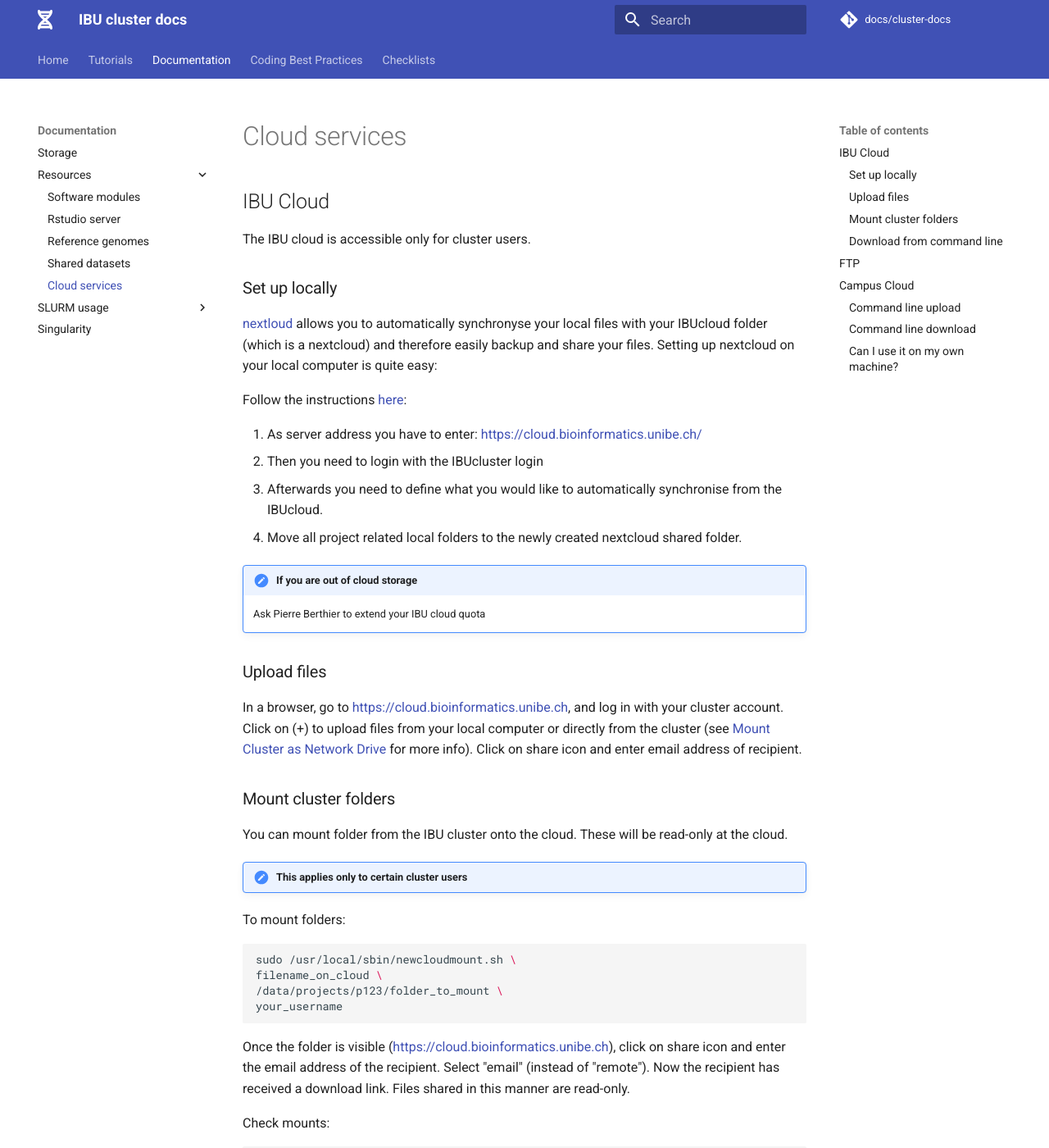
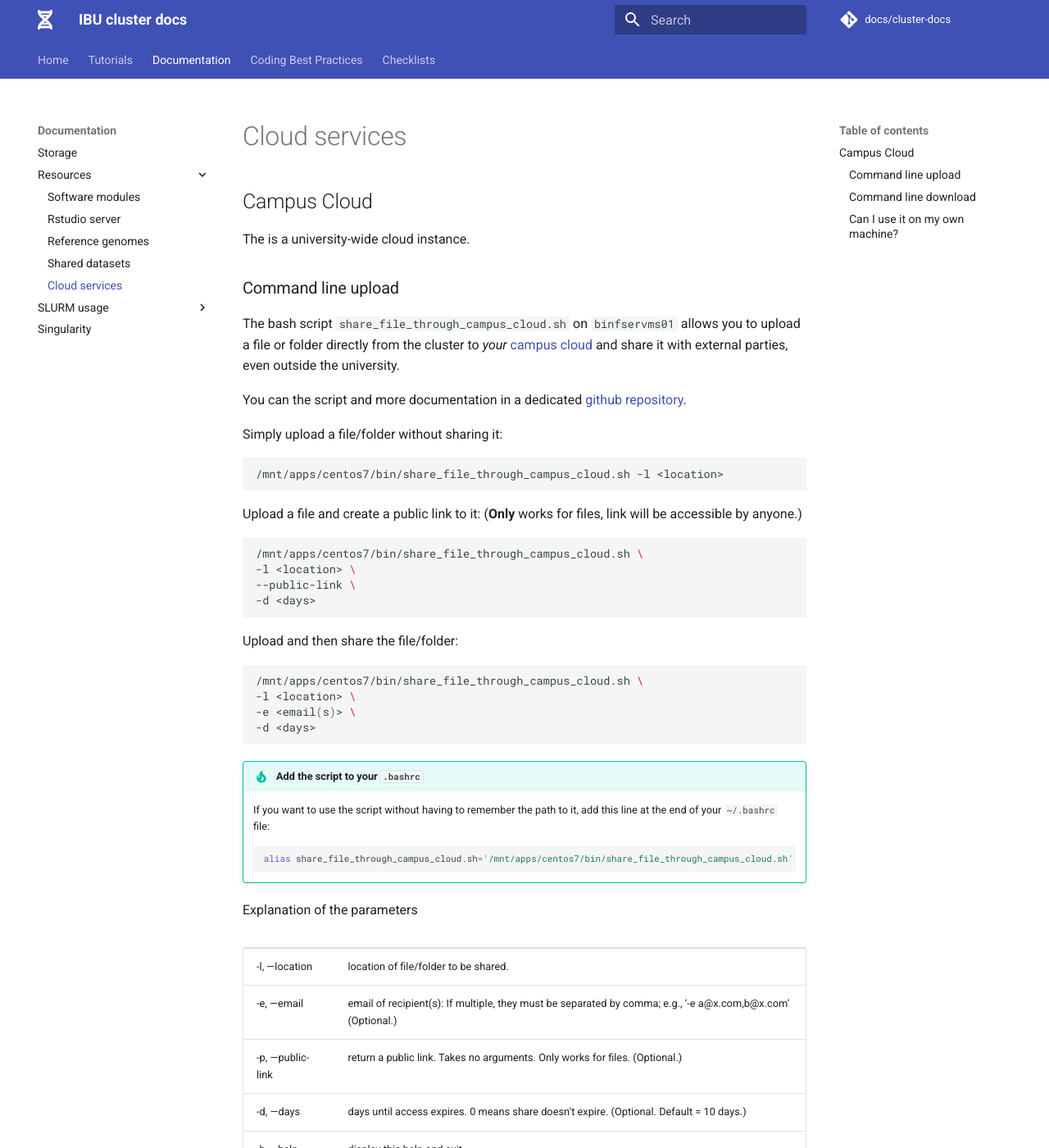
Before and after one commit to GeertvanGeest/cluster-docs, an MkDocs documentation site: the page built from docs/documentation/resources/cloud_services.md, in a window 1280 px wide and 1400 px high. Shown: the whole window at 82% size. Built offline with MkDocs 1.6.1 and Material for MkDocs 9.7.7, drawn with Linux system fonts in a browser that asks for light colours; some of the changed text lies outside the part shown.

Commit message:
removes ibu cloud info

````diff
--- a/docs/documentation/resources/cloud_services.md
+++ b/docs/documentation/resources/cloud_services.md
@@ -1,77 +1,4 @@
-## IBU Cloud
 
-The IBU cloud is accessible only for cluster users.
-
-### Set up locally
-
-[nextloud](https://nextcloud.com/) allows you to automatically synchronyse your local files with your IBUcloud folder (which is a nextcloud) and therefore easily backup and share your files. Setting up nextcloud on your local computer is quite easy:
-
-Follow the instructions [here](https://nextcloud.com/install/):
-
-1.  As server address you have to enter: [https://cloud.bioinformatics.unibe.ch/](https://cloud.bioinformatics.unibe.ch/)
-2.  Then you need to login with the IBUcluster login
-3.  Afterwards you need to define what you would like to automatically synchronise from the IBUcloud.
-4.  Move all project related local folders to the newly created nextcloud shared folder.
-
-!!! note "If you are out of cloud storage"
-    Ask Pierre Berthier to extend your IBU cloud quota
-
-### Upload files
-
-In a browser, go to [https://cloud.bioinformatics.unibe.ch](https://cloud.bioinformatics.unibe.ch/), and log in with your cluster account. Click on (+) to upload files from your local computer or directly from the cluster (see [Mount Cluster as Network Drive](https://projects.bioinformatics.unibe.ch/projects/ibu-best-practices/wiki/mount-cluster-as-network-drive-sshfs) for more info). Click on share icon and enter email address of recipient.
-
-### Mount cluster folders
-
-You can mount folder from the IBU cluster onto the cloud. These will be read-only at the cloud.
-
-!!! note "This applies only to certain cluster users"
-
-To mount folders:
-
-```sh
-sudo /usr/local/sbin/newcloudmount.sh \
-filename_on_cloud \
-/data/projects/p123/folder_to_mount \
-your_username
-```
-
-Once the folder is visible ([https://cloud.bioinformatics.unibe.ch](https://cloud.bioinformatics.unibe.ch/)), click on share icon and enter the email address of the recipient. Select &quot;email&quot; (instead of &quot;remote&quot;). Now the recipient has received a download link. Files shared in this manner are read-only.
-
-Check mounts:
-```sh
-sudo /usr/local/sbin/lscloudmounts.sh
-```
-
-Delete mounts:
-
-```sh
-sudo /usr/local/sbin/delcloudmount.sh <ID>
-```
-by using the ID listed in the lscloudmounts.sh output
-
-### Download from command line
-
-If you want to download a file from the command line using an IBU Cloud 'Share Link', you need to append `/download` to the URL. For example:
-
-```sh
-wget --content-disposition https://cloud.bioinformatics.unibe.ch/index.php/s/CJdppn6Nn37Rjq2/download
-```
-
-Or, with `curl`:
-
-```sh
-curl -J -O https://cloud.bioinformatics.unibe.ch/index.php/s/CJdppn6Nn37Rjq2/download
-```
-
-## FTP
-
-**Web interface**: [https://ftp01.binf.unibe.ch](https://ftp01.binf.unibe.ch/)
-
-**login**:    username@bioinformatics.unibe.ch
-
-**password**: your cluster password
-
-You can upload files there or create folders and share them via URL with anyone.
 
 ## Campus Cloud
 
````
